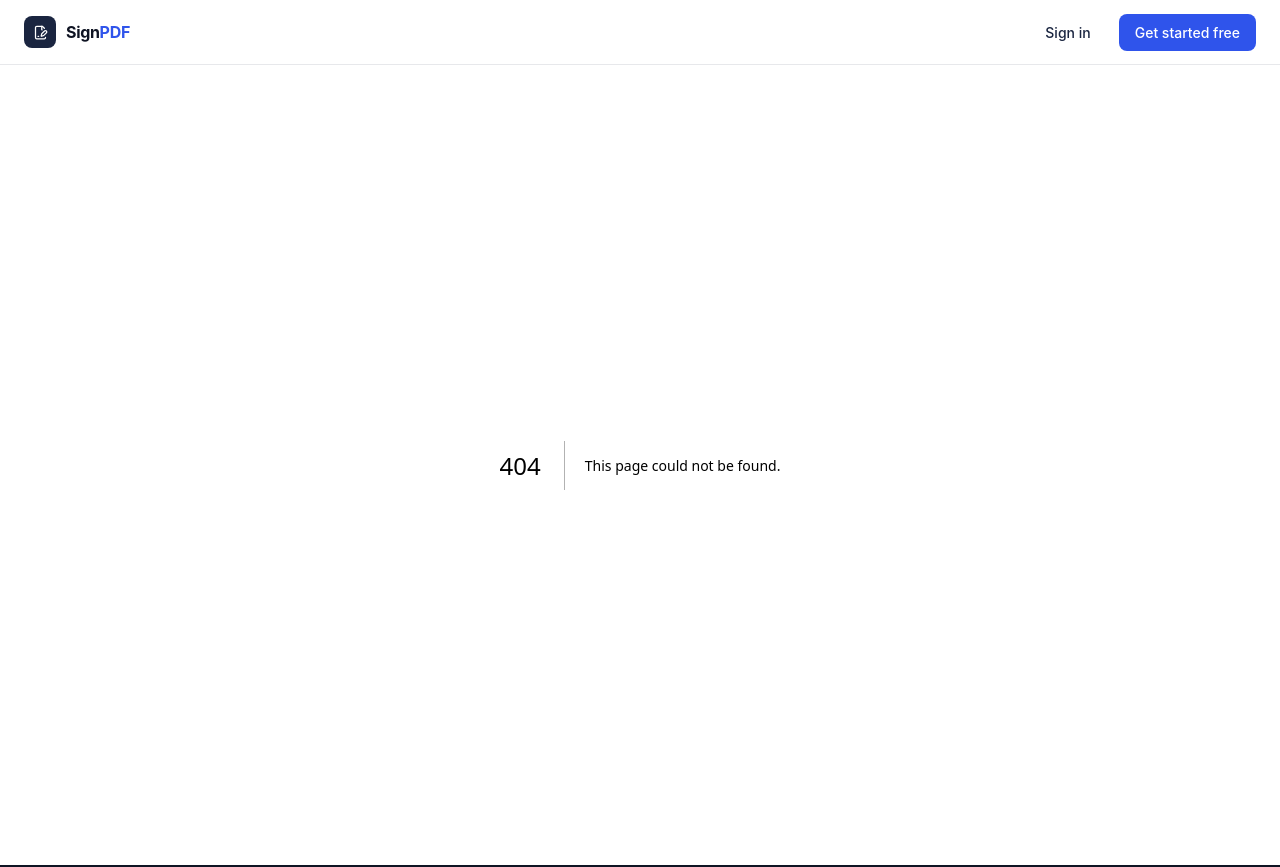
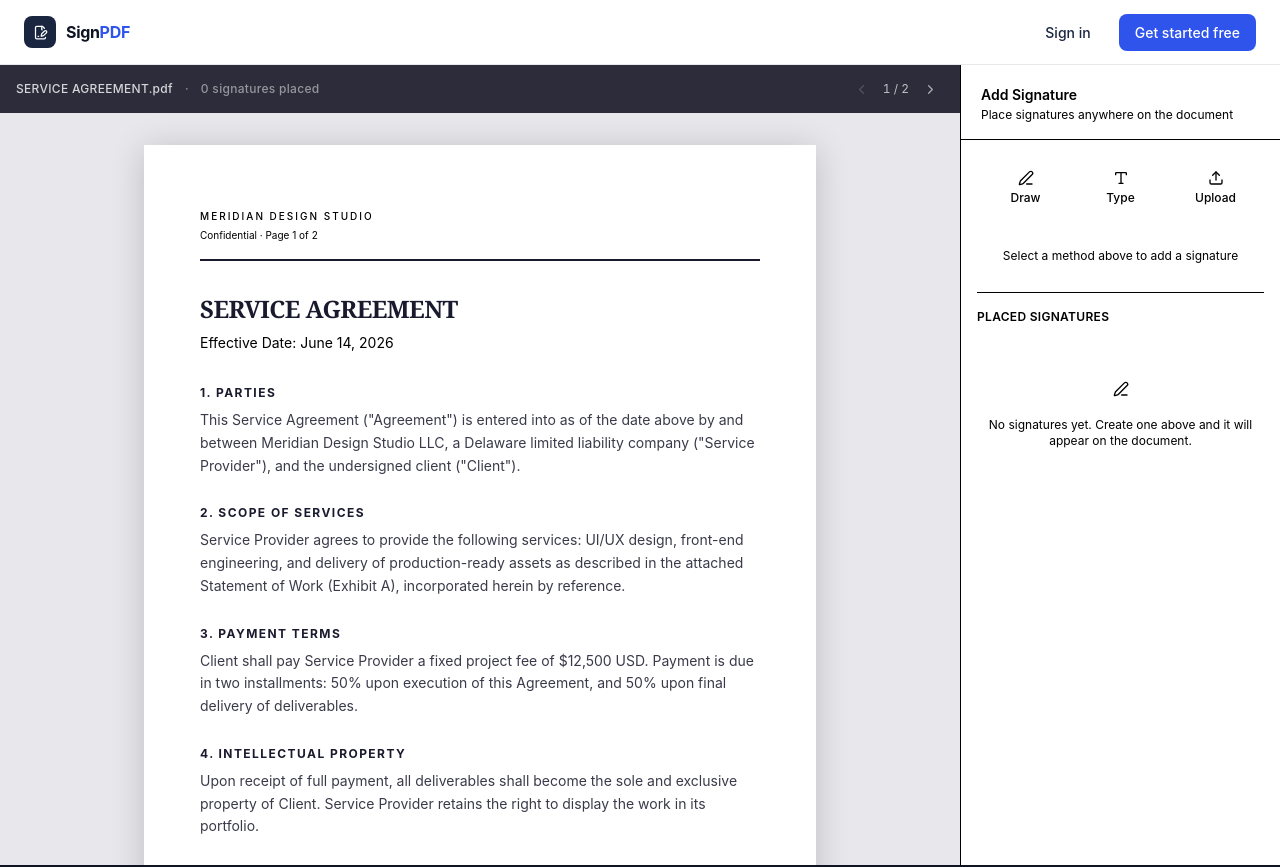
Before and after one commit to ak2563718/Akash_Add_Sign_Digitally_App_Frontend, a Next.js app: page /uploadsign in a window 1280 px wide. Before the commit this address had no page. Shown: the top 867 px of the page. Built offline with nearby package versions, Linux system fonts and the light colour scheme.

Commit message:
Day ten changed uploadSign component

```diff
--- /dev/null
+++ b/src/app/uploadsign/page.tsx
@@ -0,0 +1,9 @@
+import UploadSign from "@/components/pages/UploadSign";
+
+export default function UploadSignPage(){
+    return(
+        <>
+        <UploadSign/>
+        </>
+    )
+}
--- a/src/components/pages/UploadSign.tsx
+++ b/src/components/pages/UploadSign.tsx
@@ -378,7 +378,7 @@ const PDF_PAGES = [
   },
 ];
 
-export default function App() {
+export default function UploadSign() {
   const [activeMode, setActiveMode] = useState<SignatureMode | null>(null);
   const [currentPage, setCurrentPage] = useState(0);
   const [placed, setPlaced] = useState<PlacedSignature[]>([]);
```
